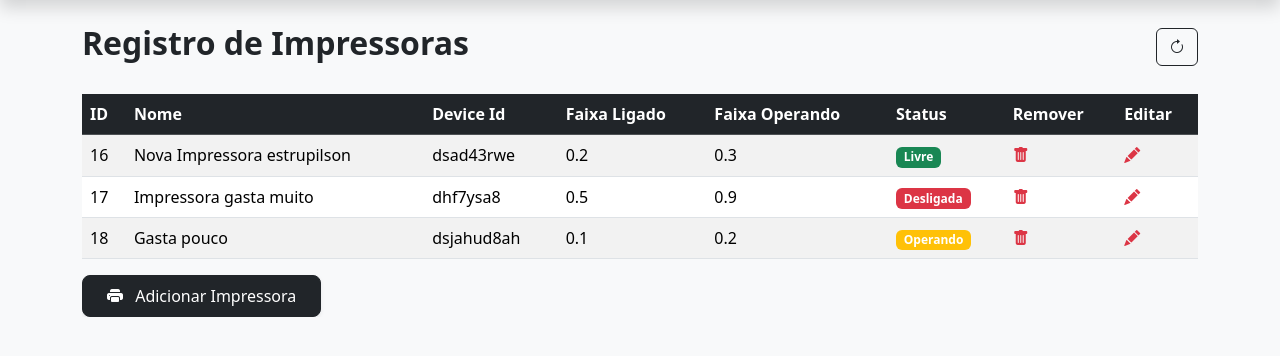
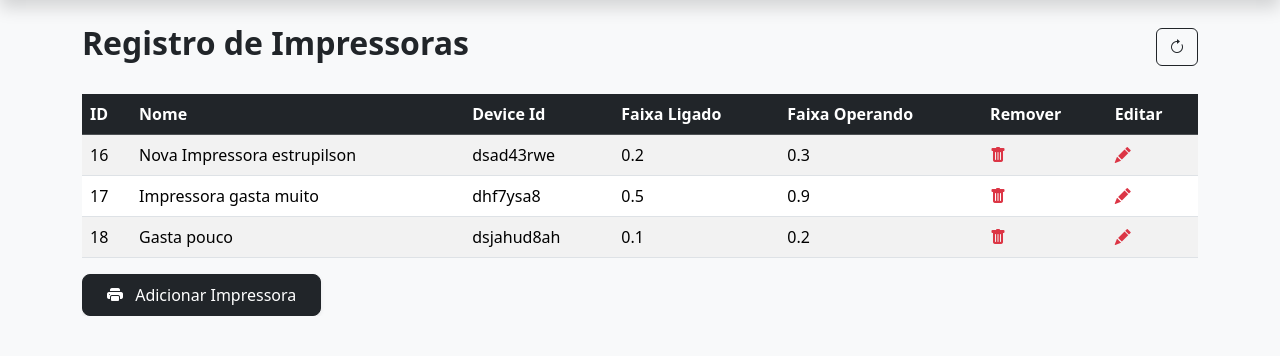
Before and after one commit to nearo007/MetaBee, a Django app: page /manage_printers in a window 1280 px wide. Shown: the part 66-422 px from the top of the page. Run offline with Django 5.2, Linux system fonts and the light colour scheme; data comes from the database, SQL or seed files in the repository; both versions use the stored data as it was after the commit; some libraries are stand-ins or nearby versions.

Commit message:
minor fix

```diff
--- a/metabee_app/templates/manage_printers.html
+++ b/metabee_app/templates/manage_printers.html
@@ -26,7 +26,6 @@
             <th>Device Id</th>
             <th>Faixa Ligado</th>
             <th>Faixa Operando</th>
-            <th>Status</th>
             <th>Remover</th>
             <th>Editar</th>
           </tr>
@@ -40,15 +39,6 @@
                 <td>{{ printer.device_id }}</td>
                 <td>{{ printer.idle_range }}</td>
                 <td>{{ printer.operating_range }}</td>
-                <td>
-                  {% if printer.status == 0 %}
-                    <span class="badge bg-danger">Desligada</span>
-                  {% elif printer.status == 1 %}
-                    <span class="badge bg-success">Livre</span>
-                  {% elif printer.status == 2 %}
-                    <span class="badge bg-warning">Operando</span>
-                  {% endif %}
-                </td>
                 <td>
                   <a href="{% url 'delete_printer' printer.id %}" class="text-danger" title="Remover"><i class="bi bi-trash-fill"></i></a>
                 </td>
```
Also changed, not shown: db.sqlite3, 1 other file.
